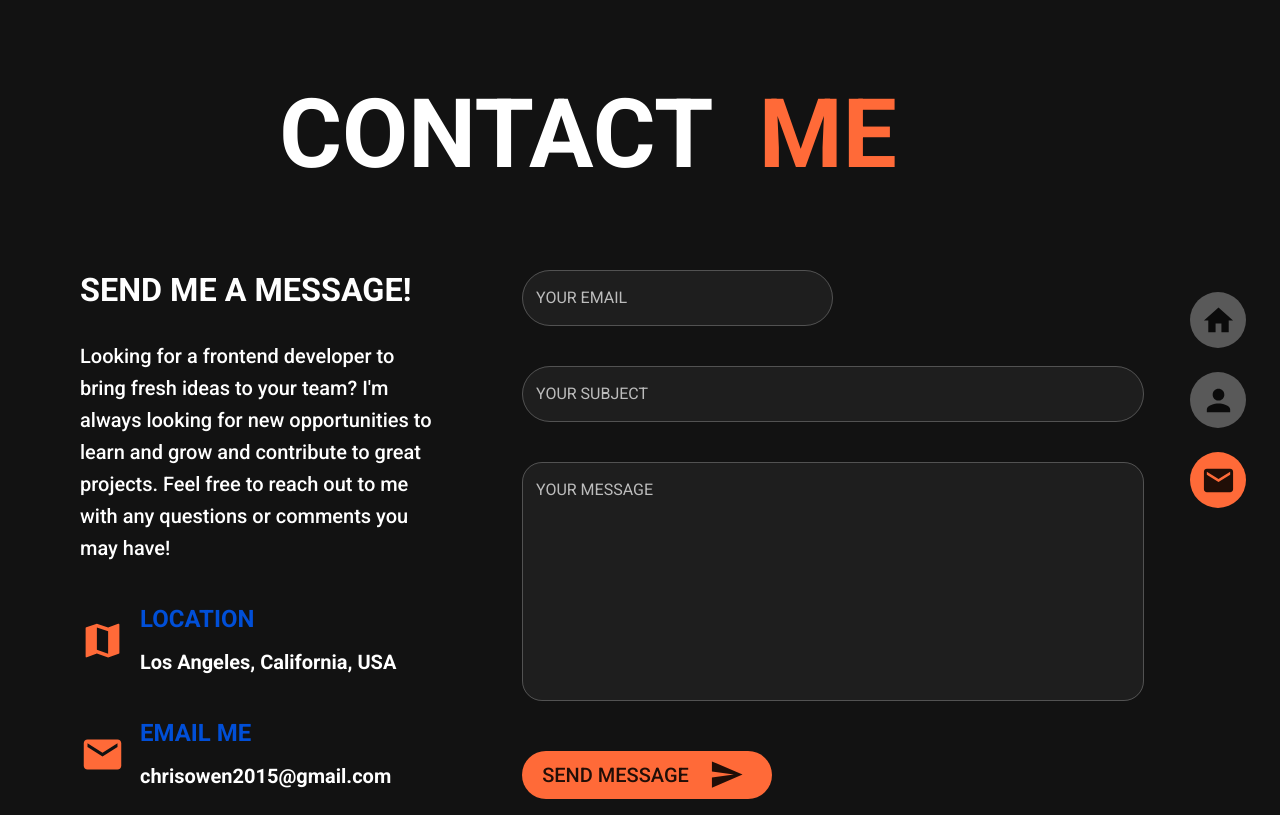
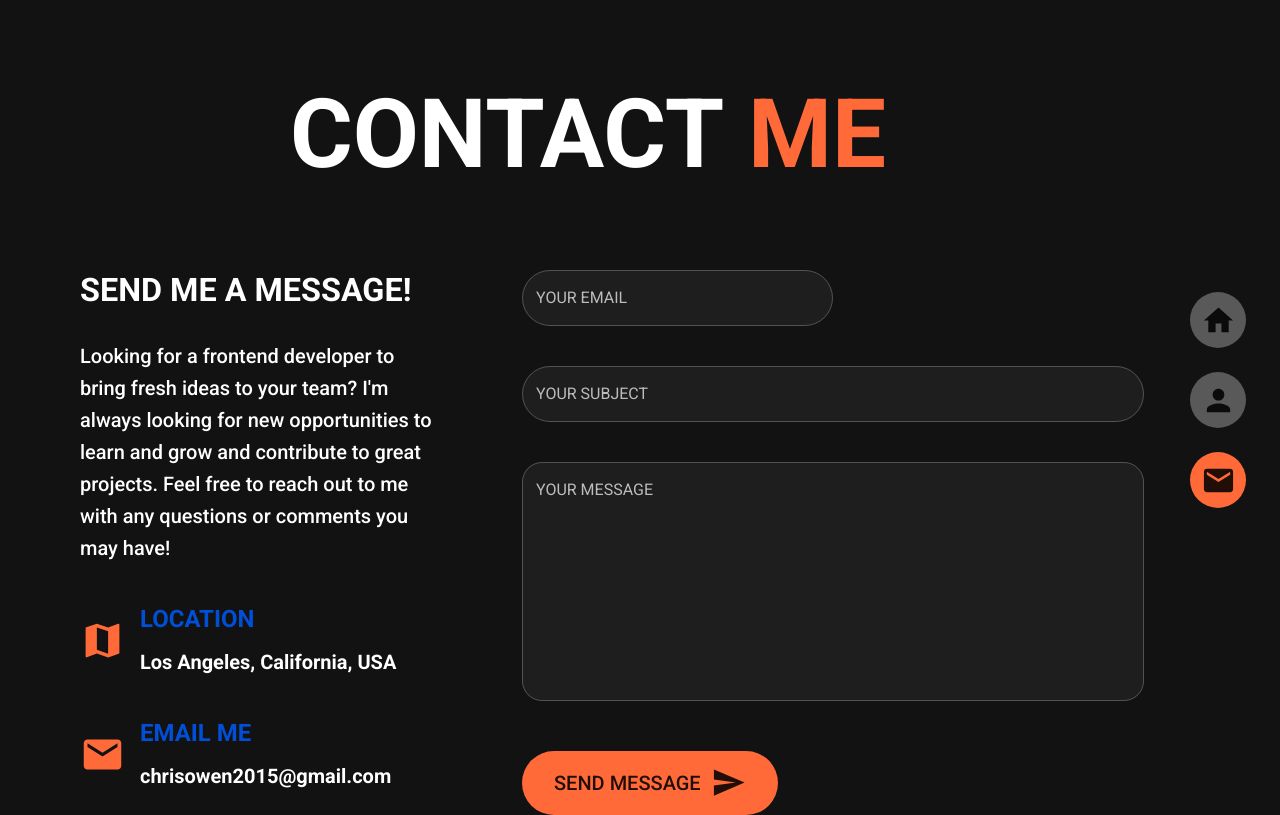
Before and after one commit to chrisowen2015/Resume-App, a Next.js app in the folder resume-app/: page /contact in a window 1280 px wide. Built offline with nearby package versions, Linux system fonts and the light colour scheme.

Commit message:
Spacing Improved

```diff
--- a/resume-app/src/components/About/About.tsx
+++ b/resume-app/src/components/About/About.tsx
@@ -41,7 +41,7 @@ export default function About() {
 
                 <Box sx={{ display: 'flex', justifyContent: 'center' }} >
                     <Typography variant="h1" fontWeight={800}>
-                        ABOUT &nbsp;
+                        ABOUT&nbsp;
                     </Typography>
                     <Typography color="primary" variant="h1" fontWeight={800} >
                         ME
--- a/resume-app/src/components/About/Employment.tsx
+++ b/resume-app/src/components/About/Employment.tsx
@@ -14,7 +14,7 @@ const employmentHistory = [
         dates: "JAN 2023 - PRESENT",
         title: "SENIOR SOFTWARE DEVELOPER",
         company: "CREATIVE NOTE",
-        url: "https://www.creativenote.com/",
+        url: "http://www.creativenote.com/",
         description: "Built and maintained applications using .NET Blazor, Next.js 13 React, and CMS tools. Developed libraries to integrate modern applications with legacy systems. Helped improve standard design, development practices, and code quality.",
     },
     {
@@ -37,7 +37,7 @@ export default function Employment() {
     const theme = useTheme();
 
     return (
-        <Box sx={{ width: '100%', }} >
+        <Box sx={{ width: '100%', marginLeft: '1em' }} >
             {
                 employmentHistory.map((job, index) => (
                     <Experience key={index} dates={job.dates} title={job.title} company={job.company} url={job.url} description={job.description} />
--- a/resume-app/src/components/Contact/Contact.tsx
+++ b/resume-app/src/components/Contact/Contact.tsx
@@ -21,7 +21,7 @@ export default function Contact() {
 
                     <Box sx={{ display: 'flex', justifyContent: 'center' }} >
                         <Typography variant="h1" fontWeight={800}>
-                            CONTACT &nbsp;
+                            CONTACT&nbsp;
                         </Typography>
                         <Typography color="primary" variant="h1" fontWeight={800} >
                             ME
@@ -74,7 +74,7 @@ export default function Contact() {
 
                                         <Spacer height={10} />
 
-                                        <Typography variant="h6" fontWeight={600}  sx={{}}>
+                                        <Typography variant="h6" fontWeight={600} sx={{}}>
                                             chrisowen2015@gmail.com
                                         </Typography>
                                     </span>
--- a/resume-app/src/components/Contact/ContactForm.tsx
+++ b/resume-app/src/components/Contact/ContactForm.tsx
@@ -54,13 +54,12 @@ export default function ContactForm() {
                     }
                 }}>
                     <Tooltip title="Send Message" placement="top" >
-                        <Fab variant="extended" color="primary" sx={{ width: '250px' }}>
-                            <Typography variant="h6" fontWeight={500} sx={{ paddingRight: '10px' }} >
+                        <Fab variant="extended" color="primary" sx={{ p: 4, borderRadius: 10 }} component="a" href="/documents/Chris_Owen_Resume.pdf" download={true} >
+                            <Typography variant="h6">
                                 Send Message &nbsp;
                             </Typography>
-                            <Send fontSize="large" sx={{ mr: 1, postition: 'fixed', right: 0 }} />
+                            <Send fontSize="large" />
                         </Fab>
-
                     </Tooltip>
                 </Box>
             </Box>
```
